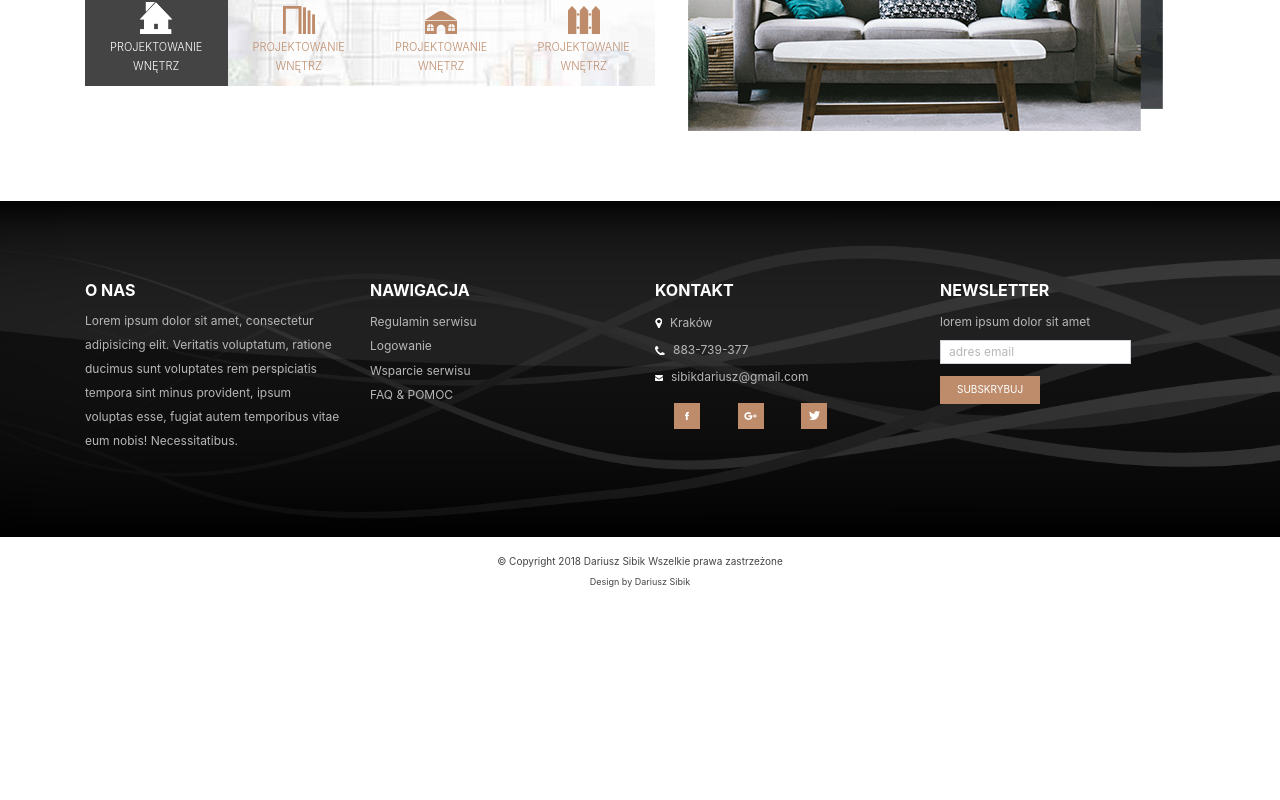
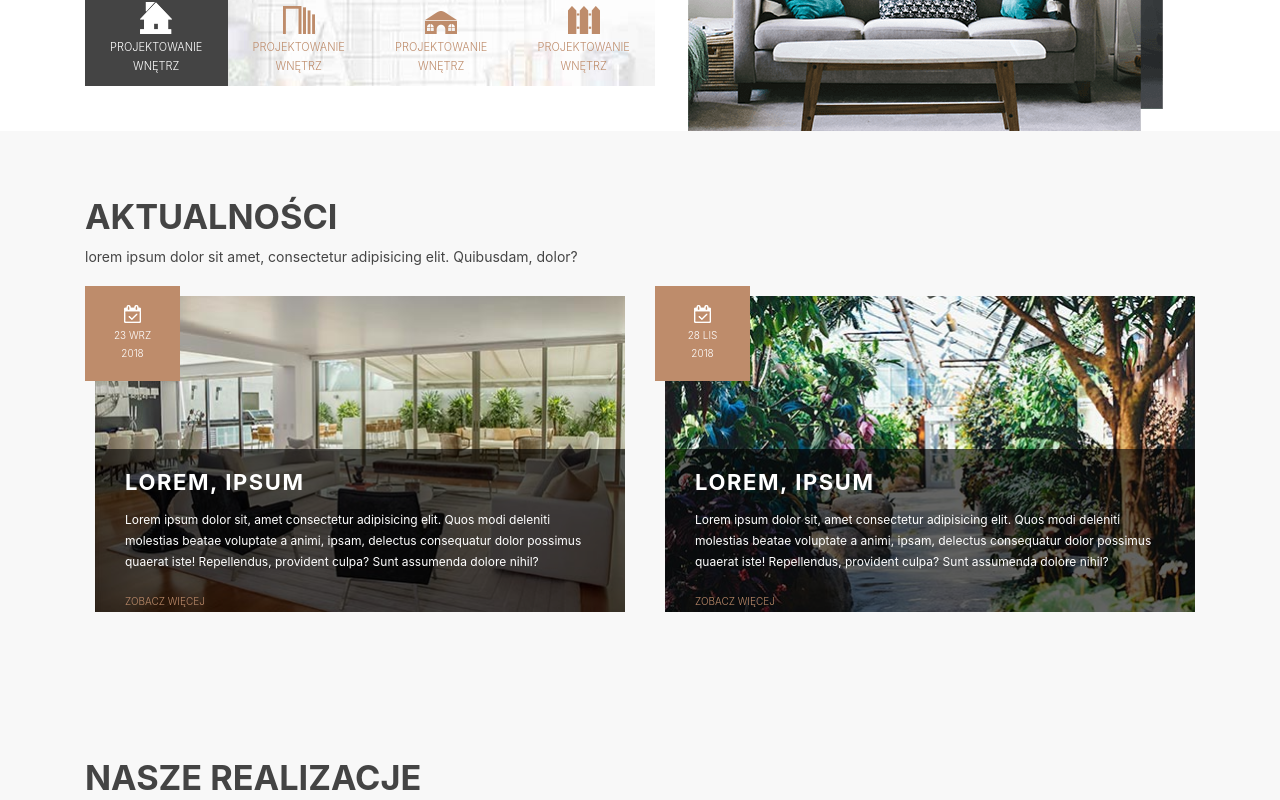
Before and after one commit to Dariuszsibik/react-scss-bootstrap, a React app: page /#/ in a window 1280 px wide. Shown: the part 660-1460 px from the top of the page. Before the commit the page ends 1266 px from the top, so only its background shows below. Built offline with nearby package versions, Linux system fonts and the light colour scheme.

Commit message:
Update Welcome site

```diff
--- a/src/components/Welcome/Realizacje.js
+++ b/src/components/Welcome/Realizacje.js
@@ -1,5 +1,4 @@
 import React from 'react';
-import Uslugi from './Uslugi.js';
 import RealizacjeTitle1 from '../../images/portfolio/realizacja-1.jpg';
 import RealizacjeChild1 from '../../images/portfolio/realizacje-intro-1.jpg';
 import RealizacjeChild2 from '../../images/portfolio/realizacje-intro-2.jpg';
@@ -7,7 +6,6 @@ import RealizacjeChild3 from '../../images/portfolio/realizacje-intro-3.jpg';
 
 const Realizacje = () => (
 
-        <React.Fragment>
         <section className="ds-front-page-portfolio ds-alternate-bg">
             <div className="container">
                 <div className="ds-section-header">
@@ -37,8 +35,5 @@ const Realizacje = () => (
             </div>
         </section>
 
-        <Uslugi/>
-        </React.Fragment>
-
     );
     export default Realizacje;
--- a/src/components/Welcome/Welcome.js
+++ b/src/components/Welcome/Welcome.js
@@ -1,4 +1,7 @@
 import React from 'react';
+import Aktualnosci from './Aktualnosci';
+import Realizacje from './Realizacje';
+import Uslugi from './Uslugi';
 import WelcomeImg from '../../images/pages/front-page-welcome.png';
 import IkonaWnetrz from '../../images/projekt-wnetrz-ikona.png';
 import IkonaLokale from '../../images/projekt-lokale-ikona.png';
@@ -51,6 +54,9 @@ const Welcome = () => (
                     </div>
                 </div>
             </div>
+            <Aktualnosci/>
+            <Realizacje/>
+            <Uslugi/>
         </section>
 
     );
```
